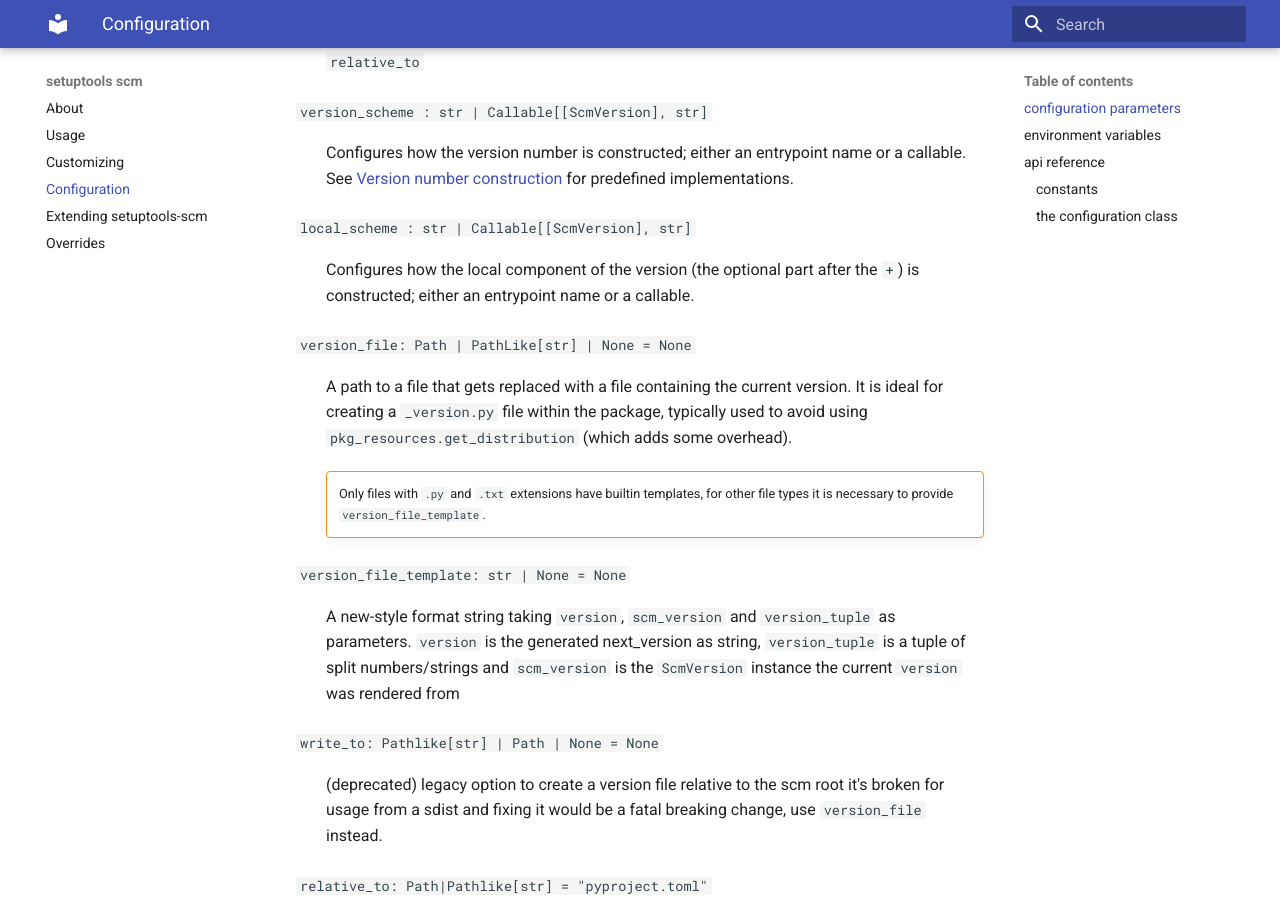
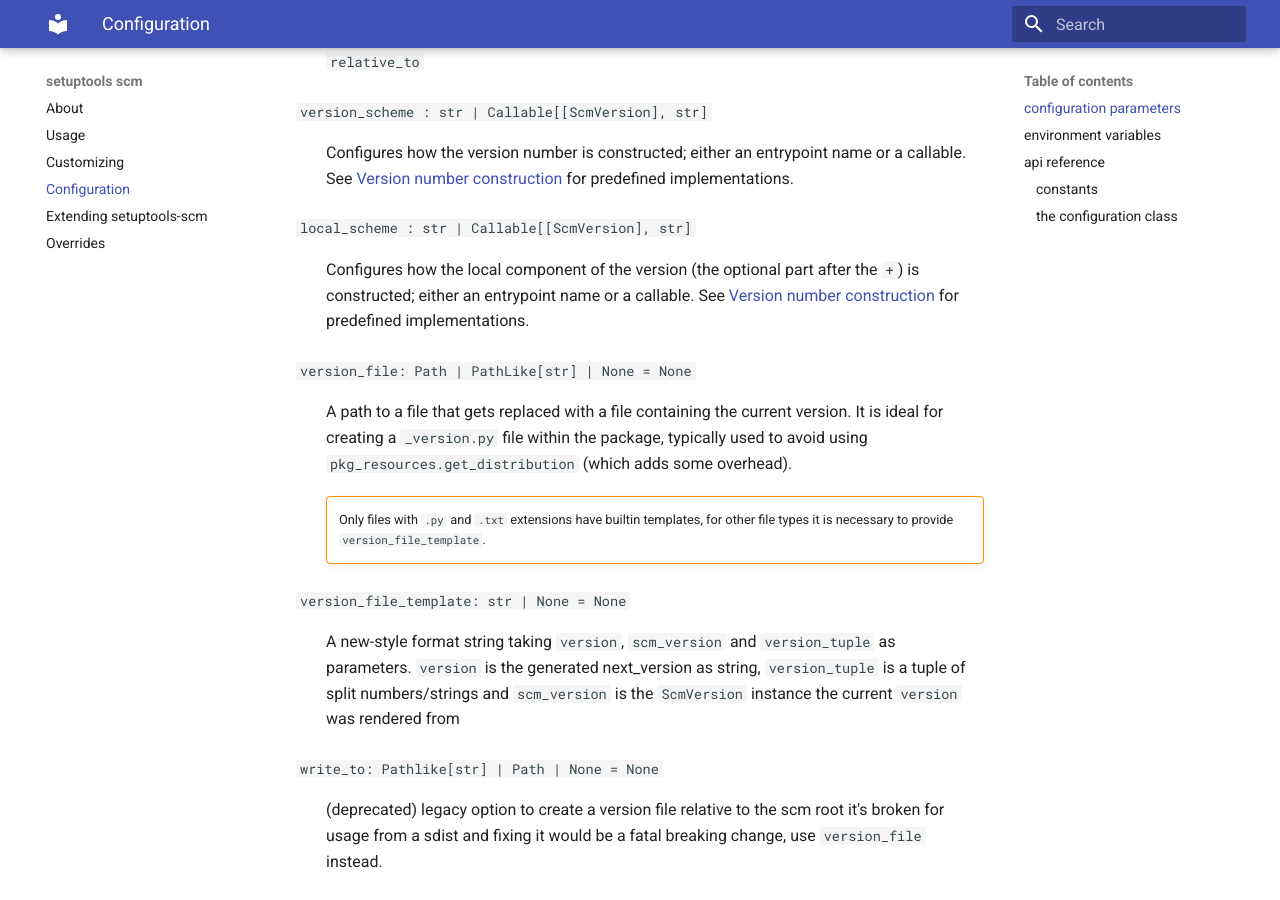
Before and after one commit to pypa/setuptools-scm, an MkDocs documentation site: the page built from docs/config.md, in a window 1280 px wide and 900 px high, scrolled down 316 px. Built offline with MkDocs 1.6.1 and Material for MkDocs 9.7.7, drawn with Linux system fonts in a browser that asks for light colours.

Commit message:
Add cross-reference from local_scheme config to implementations

```diff
--- a/docs/config.md
+++ b/docs/config.md
@@ -17,6 +17,7 @@ Callables or other Python objects have to be passed in `setup.py` (via the `use_
 `local_scheme : str | Callable[[ScmVersion], str]`
 : Configures how the local component of the version (the optional part after the `+`) is constructed;
   either an entrypoint name or a callable.
+  See [Version number construction](extending.md#setuptools_scmlocal_scheme) for predefined implementations.
 
 
 `version_file: Path | PathLike[str] | None = None`
```
